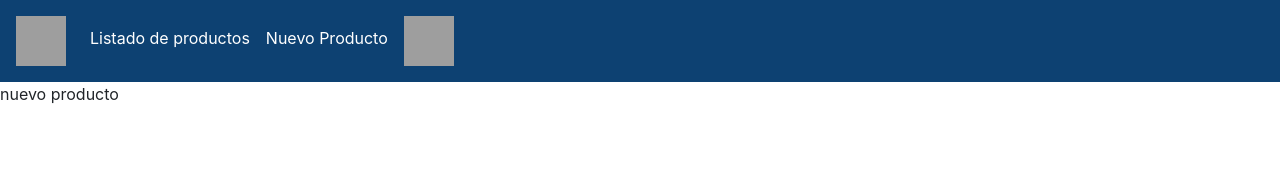
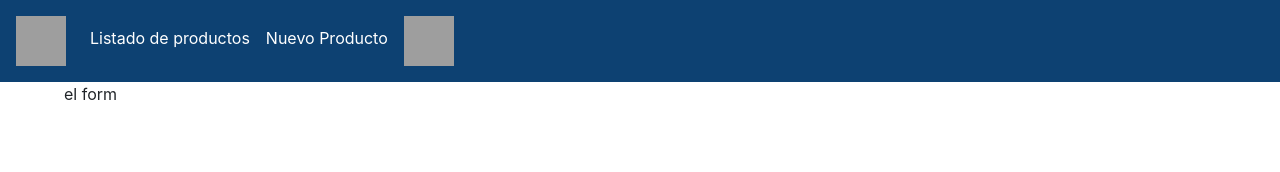
Before and after one commit to luis1392/banpay-test, a React (Create React App) app: page /nuevo-producto in a window 1280 px wide. Shown: the top 172 px of the page. Built offline with nearby package versions, Linux system fonts and the light colour scheme; grey boxes are pictures that could not be loaded.

Commit message:
base components for the new product form

```diff
--- /dev/null
+++ b/src/components/ContainerNewProduct/ContainerNewProduct.js
@@ -0,0 +1,18 @@
+import React from "react";
+import { Container, Row, Col } from "../../styles/Grid";
+
+import NewProductForm from "../NewProductForm";
+
+const ContainerNewProduct = () => {
+  return (
+    <Container>
+      <Row>
+        <Col xl="12" lg="12" md="12" sm="12">
+          <NewProductForm />
+        </Col>
+      </Row>
+    </Container>
+  );
+};
+
+export default ContainerNewProduct;
--- /dev/null
+++ b/src/components/ContainerNewProduct/index.js
@@ -0,0 +1,2 @@
+import ContainerNewProduct from "./ContainerNewProduct";
+export default ContainerNewProduct;
--- /dev/null
+++ b/src/components/NewProductForm/NewProductForm.js
@@ -0,0 +1,25 @@
+import React from "react";
+import { withRouter } from "react-router-dom";
+
+import { connect } from "react-redux";
+import * as productActions from "../../redux/actions/product";
+// '_' + Math.random().toString(36).substr(2, 9)
+const NewProductForm = (props) => {
+  console.log(props);
+  return (
+    <div>
+      <span>el form</span>
+    </div>
+  );
+};
+
+const mapStateToProps = ({ productReducer }) => {
+  return {
+    productReducer,
+  };
+};
+const actions = {
+  newProduct: productActions.newProduct,
+};
+
+export default withRouter(connect(mapStateToProps, actions)(NewProductForm));
--- /dev/null
+++ b/src/components/NewProductForm/index.js
@@ -0,0 +1,2 @@
+import NewProductForm from "./NewProductForm";
+export default NewProductForm;
--- a/src/index.css
+++ b/src/index.css
@@ -5,11 +5,6 @@ body {
     sans-serif;
   -webkit-font-smoothing: antialiased;
   -moz-osx-font-smoothing: grayscale;
-}
-
-code {
-  font-family: source-code-pro, Menlo, Monaco, Consolas, "Courier New",
-    monospace;
 }
 
 nav {
@@ -20,3 +15,18 @@ nav {
   line-height: 45px;
   color: white !important;
 }
+
+@media (min-width: 768px) {
+  .container {
+    max-width: 1440px;
+    padding-right: 5vw;
+    padding-left: 5vw;
+  }
+}
+
+@media (min-width: 1470px) {
+  .container {
+    padding-right: 15px;
+    padding-left: 15px;
+  }
+}
--- a/src/pages/NewProduct/NewProduct.js
+++ b/src/pages/NewProduct/NewProduct.js
@@ -1,11 +1,12 @@
 import React from "react";
 
 import Layout from "../../components/Layout";
+import ContainerNewProduct from "../../components/ContainerNewProduct";
 
 const NewProduct = () => {
   return (
     <Layout>
-      <div>nuevo producto</div>
+      <ContainerNewProduct />
     </Layout>
   );
 };
```
